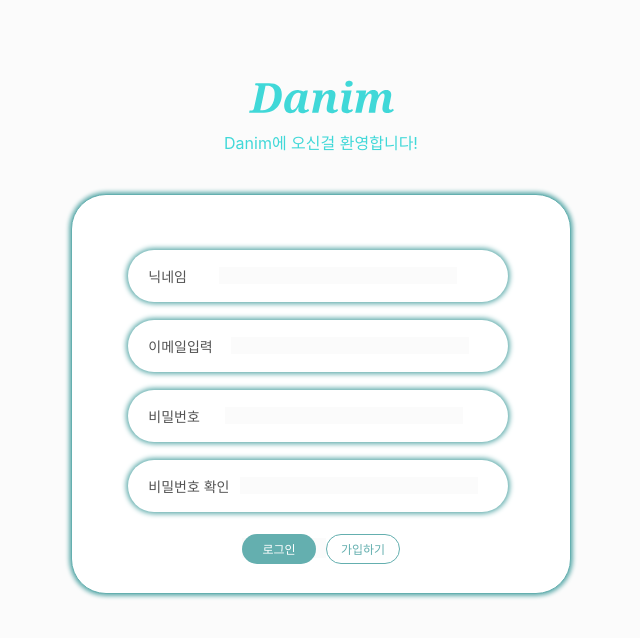
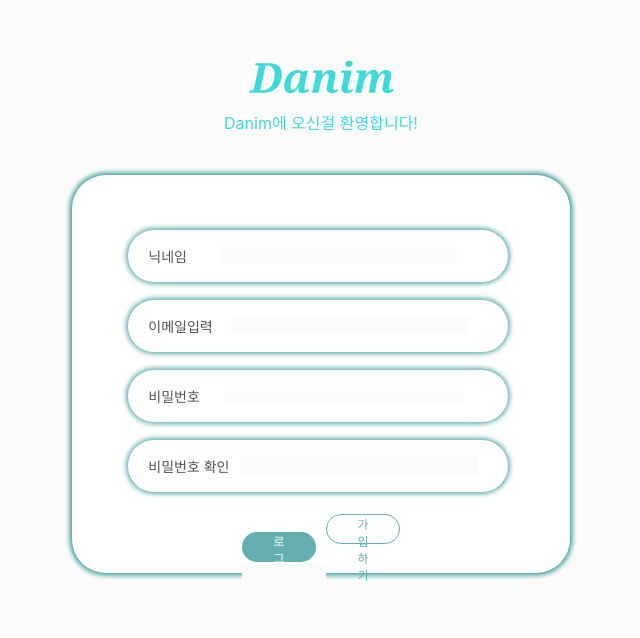
Before and after one commit to codestates-seb/seb40_main_018, a React (Create React App) app in the folder client/: page /signup in a window 1280 px wide. Shown: the part 114-752 px from the top of the page, without its empty margins (319-959 px from the left). Built offline with nearby package versions, Linux system fonts and the light colour scheme.

Commit message:
✨ feat:Padding 추가

```diff
--- a/client/src/components/Button/DarkLineButton.js
+++ b/client/src/components/Button/DarkLineButton.js
@@ -8,6 +8,8 @@ const DarkLineButtonStyle = styled.button`
   border: 1px solid hsl(180, 32%, 54%);
   border-radius: 35px;
   font-size: 12px;
+  padding: 0px 26px;
+
   &:hover {
     background-color: hsl(180, 12%, 96%);
   }
--- a/client/src/components/Button/DarkMintButton.js
+++ b/client/src/components/Button/DarkMintButton.js
@@ -9,6 +9,7 @@ const DarkMintButtonStyle = styled.button`
   border-radius: 35px;
   font-size: 12px;
   margin-right: 10.12px;
+  padding: 0px 26px;
   &:hover {
     background-color: hsl(180, 25%, 35%);
   }
--- a/client/src/components/Button/MintButton.js
+++ b/client/src/components/Button/MintButton.js
@@ -8,6 +8,7 @@ const MintButtonStyle = styled.button`
   border: none;
   border-radius: 35px;
   font-size: 12px;
+  padding: 0px 26px;
   &:hover {
     background-color: hsl(180, 66%, 37%);
   }
--- a/client/src/components/Button/MintLineButton.js
+++ b/client/src/components/Button/MintLineButton.js
@@ -8,6 +8,8 @@ const MintLineButtonStyle = styled.button`
   border: 1px solid hsl(180, 66%, 74%);
   border-radius: 35px;
   font-size: 12px;
+  padding: 0px 26px;
+
   &:hover {
     background-color: hsl(180, 12%, 96%);
   }
```
